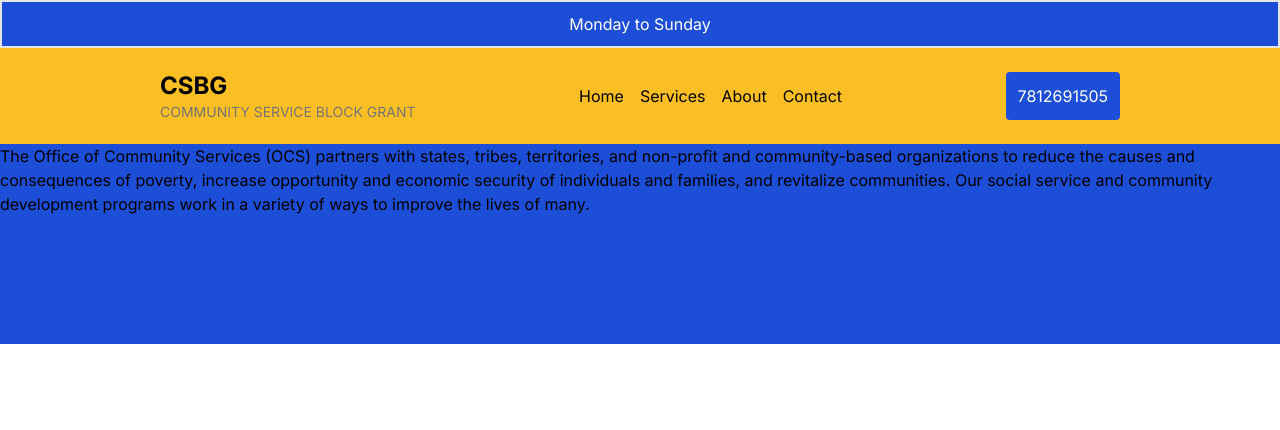
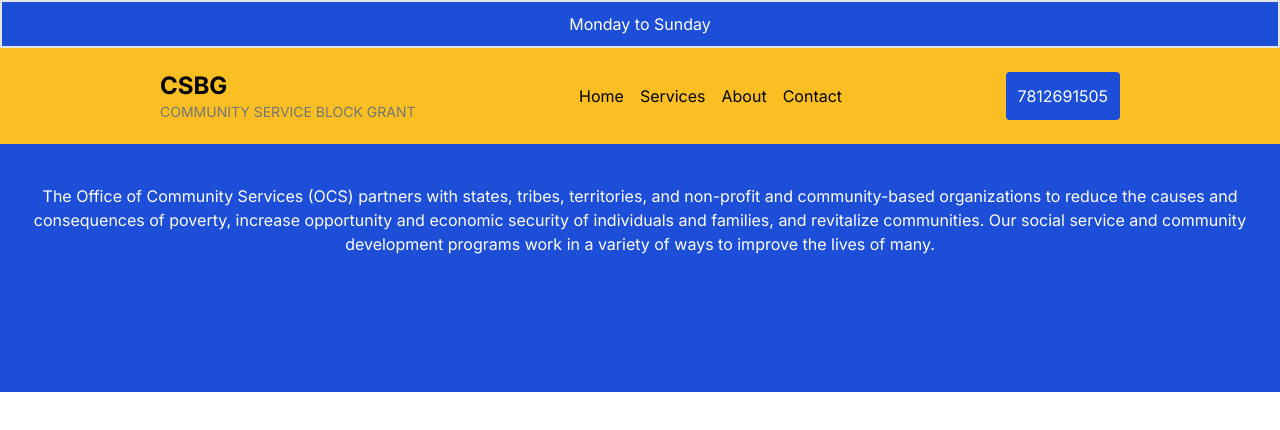
Before and after one commit to Richson-Tech/org, a Next.js app: page /about in a window 1280 px wide. Shown: the top 430 px of the page. Built offline with nearby package versions, Linux system fonts and the light colour scheme.

Commit message:
new commits added

```diff
--- a/src/app/about/page.jsx
+++ b/src/app/about/page.jsx
@@ -3,7 +3,7 @@ import React from "react";
 const page = () => {
   return (
     <div className="bg-blue-700 h-max w-full pb-32">
-      <p>
+      <p className="text-center p-2 pt-10 text-white">
         The Office of Community Services (OCS) partners with states, tribes,
         territories, and non-profit and community-based organizations to reduce
         the causes and consequences of poverty, increase opportunity and
```
